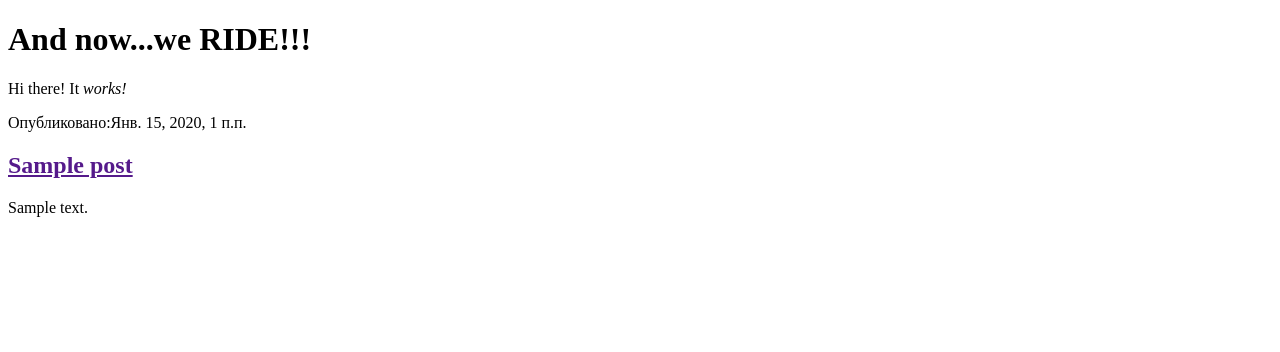
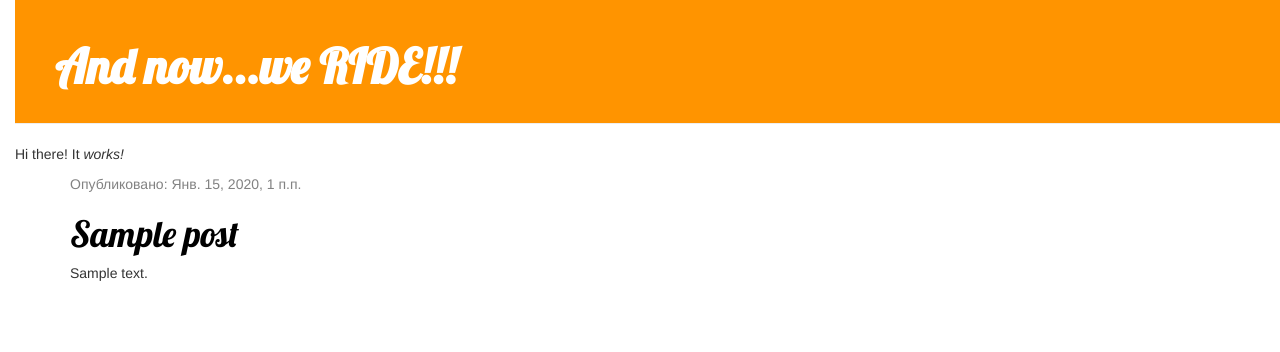
Before and after one commit to Kribsy/OhmyGodItsABlog, a Django app: template blog/templates/blog/post_list.html in a window 1280 px wide. Shown: the top 352 px of the page. Run offline with Django 3.2, Linux system fonts and the light colour scheme; the template is opened without the code that fills it: values that come from a table or form of the project are taken from there, others are empty; tables that the repository leaves empty hold one stand-in row (values such as "Sample post"); some libraries are stand-ins or nearby versions.

Commit message:
Modified templates to display posts from database

```diff
--- /dev/null
+++ b/blog/static/css/blog.css
@@ -0,0 +1,57 @@
+h1 {
+    color: #63C15F;
+    font-family: 'Lobster';
+    }
+h2 a {
+    color: #C15F87;
+    font-family: 'Lobster';
+    }
+body {
+    padding-left: 15px;
+    }
+.page-header {
+    background-color: #ff9400;
+    margin-top: 0;
+    padding: 20px 20px 20px 40px;
+}
+
+.page-header h1, .page-header h1 a, .page-header h1 a:visited, .page-header h1 a:active {
+    color: #ffffff;
+    font-size: 36pt;
+    text-decoration: none;
+}
+
+.content {
+    margin-left: 40px;
+}
+
+h1, h2, h3, h4 {
+    font-family: 'Lobster', cursive;
+}
+
+.date {
+    color: #828282;
+}
+
+.save {
+    float: right;
+}
+
+.post-form textarea, .post-form input {
+    width: 100%;
+}
+
+.top-menu, .top-menu:hover, .top-menu:visited {
+    color: #ffffff;
+    float: right;
+    font-size: 26pt;
+    margin-right: 20px;
+}
+
+.post {
+    margin-bottom: 70px;
+}
+
+.post h1 a, .post h1 a:visited {
+    color: #000000;
+}
--- a/blog/templates/blog/post_list.html
+++ b/blog/templates/blog/post_list.html
@@ -1,19 +1,37 @@
 <!DOCTYPE html>
 <html lang="en">
+{% load static %}
+<html>
 <head>
+    <title>And now...we RIDE!!!</title>
+    <link rel="stylesheet" href="//maxcdn.bootstrapcdn.com/bootstrap/3.2.0/css/bootstrap.min.css">
+    <link rel="stylesheet" href="//maxcdn.bootstrapcdn.com/bootstrap/3.2.0/css/bootstrap-theme.min.css">
     <meta charset="UTF-8">
-    <title>And now...we RIDE!!!</title>
+    <link href="https://fonts.googleapis.com/css?family=Lobster&subset=latin,cyrillic" rel="stylesheet" type="text/css">
+    <link rel="stylesheet" href="{% static 'css/blog.css' %}">
 </head>
 <body>
-<h1>And now...we RIDE!!!</h1>
+<div class="page-header">
+<h1><b>And now...we RIDE!!!</b></h1>
+</div>
 
 <p>Hi there! It <em>works!</em></p>
 
 {% for post in posts %}
-<div>
-    <p>Опубликовано:{{post.published_date}}</p>
-    <h2><a href="">{{ post.title }}</a></h2>
-    <p>{{ post.text|linebreaksbr }}</p>
+<div class="content container">
+    <div class="row">
+        <div class="col-md-8">
+            {% for post in posts %}
+                <div class="post">
+                    <div class="date">
+                        <p>Опубликовано: {{ post.published_date }}</p>
+                    </div>
+                    <h1><a href="">{{ post.title }}</a></h1>
+                    <p>{{ post.text|linebreaksbr }}</p>
+                </div>
+            {% endfor %}
+        </div>
+    </div>
 </div>
 {% endfor %}
 
```
